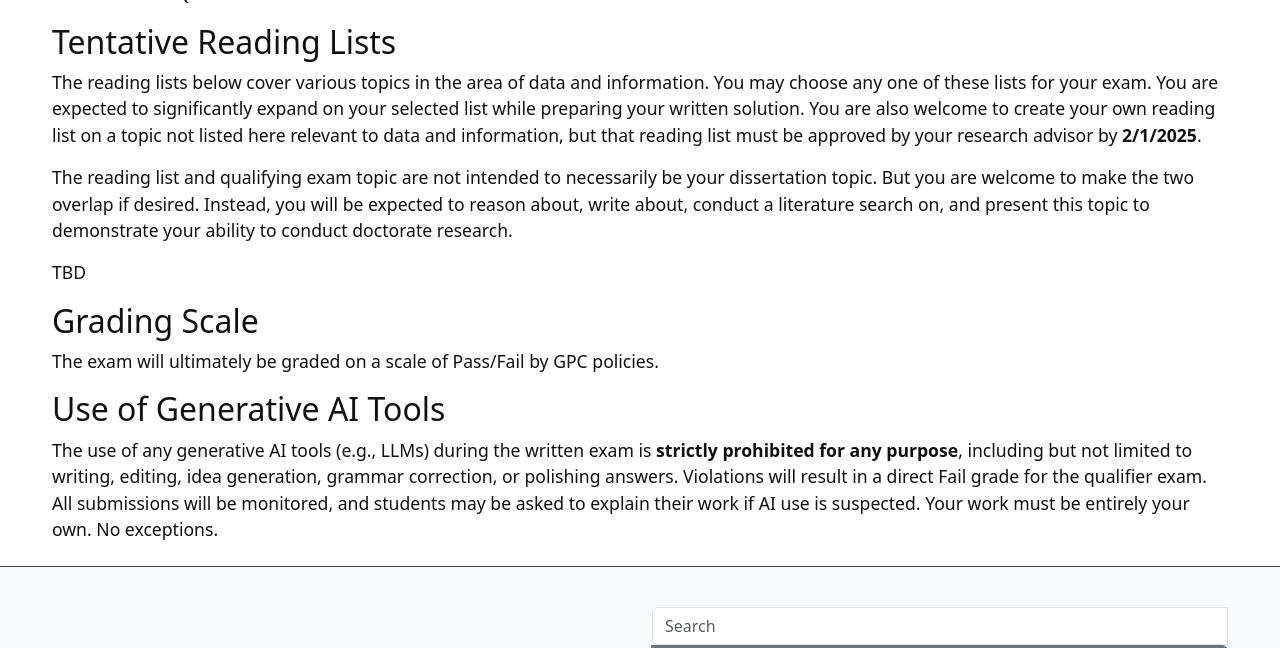
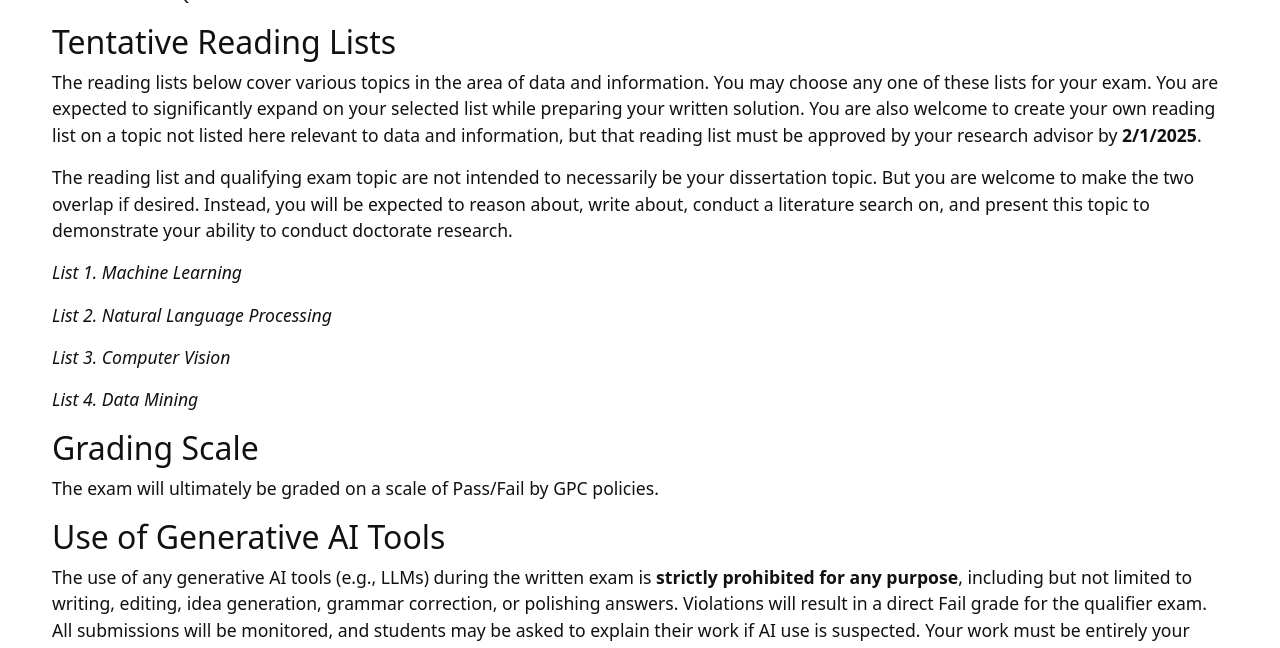
Before and after one commit to xuanwang91/2025-phd-qualifier-exam, a Jekyll site: the page built from index.md, in a window 1280 px wide and 900 px high, scrolled down 1514 px, cut to the strip 0-648 px from the top of the window. Built offline with Jekyll 4.4.1, drawn with Linux system fonts in a browser that asks for light colours.

Commit message:
Update index.md

```diff
--- a/index.md
+++ b/index.md
@@ -49,7 +49,14 @@ The reading lists below cover various topics in the area of data and information
 
 The reading list and qualifying exam topic are not intended to necessarily be your dissertation topic. But you are welcome to make the two overlap if desired. Instead, you will be expected to reason about, write about, conduct a literature search on, and present this topic to demonstrate your ability to conduct doctorate research.
 
-TBD
+_List 1. Machine Learning_
+
+_List 2. Natural Language Processing_
+
+_List 3. Computer Vision_
+
+_List 4. Data Mining_
+
 
 ## Grading Scale
 The exam will ultimately be graded on a scale of Pass/Fail by GPC policies.
```
